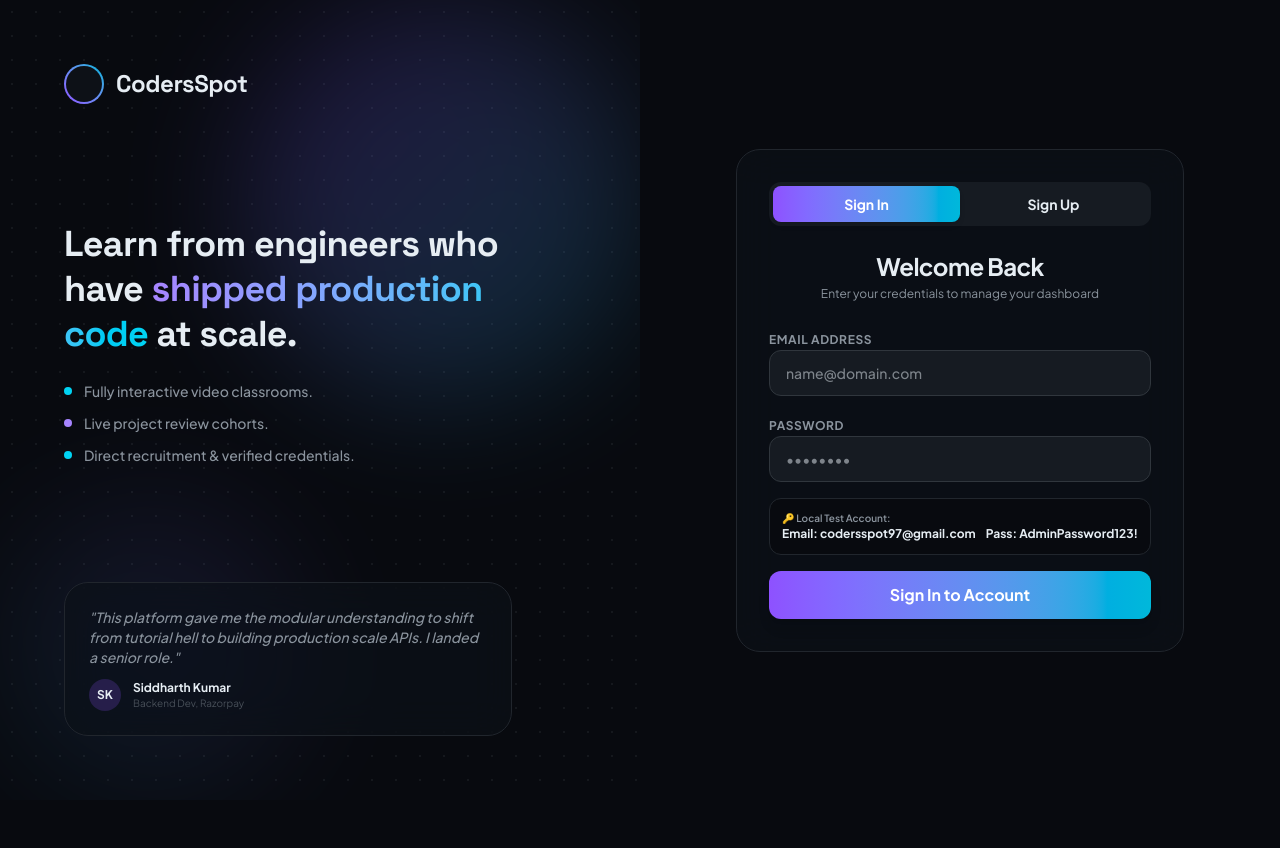
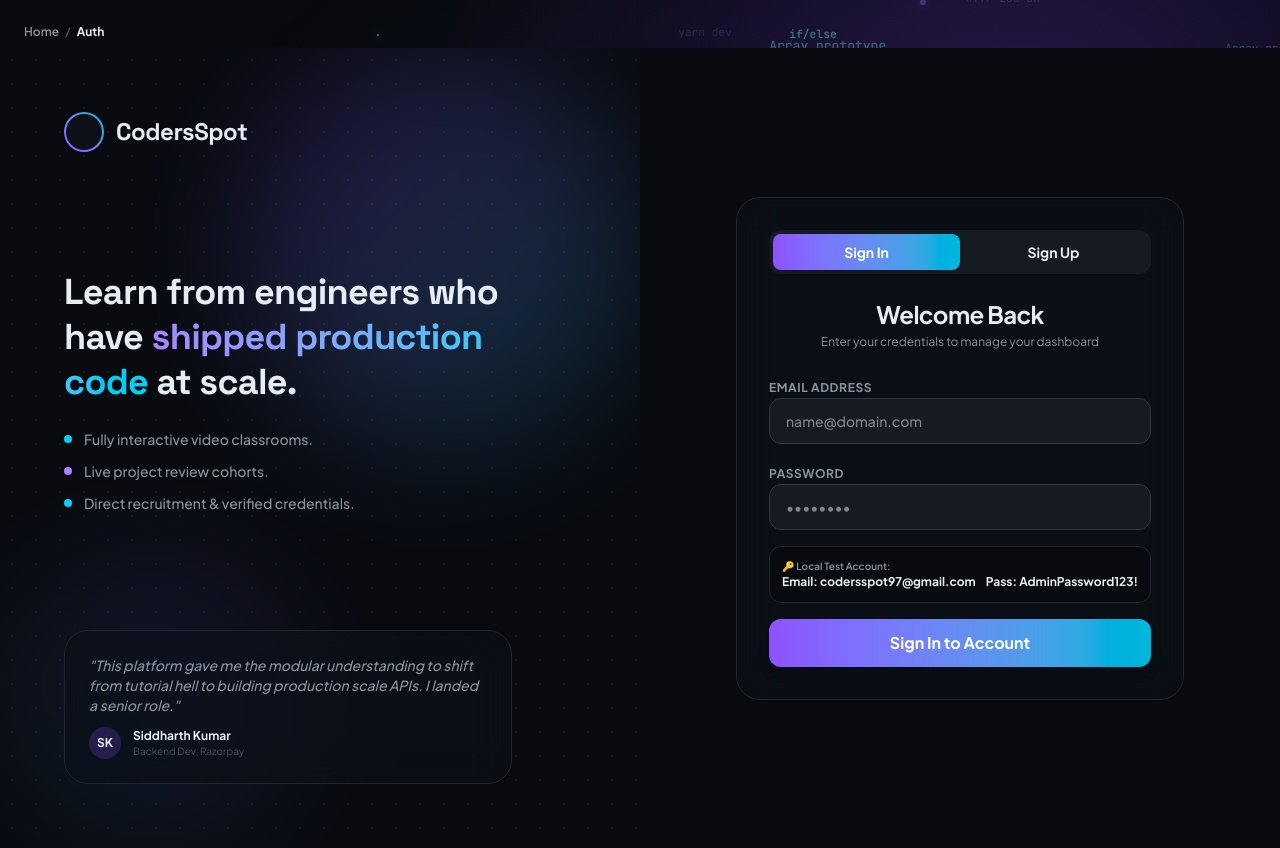
Before and after one commit to Sanskar-25may/codersspot, a React (Vite) app in the folder frontend/: page /auth in a window 1280 px wide. Before the commit the page ends 800 px from the top, so only its background shows below. Built offline with nearby package versions, Linux system fonts and the light colour scheme; no server answers.

Commit message:
feat: implement global portal breadcrumbs navigation header component

```diff
--- a/frontend/src/App.tsx
+++ b/frontend/src/App.tsx
@@ -5,6 +5,7 @@ import Navbar from './components/Navbar';
 import Footer from './components/Footer';
 import DynamicBackground from './components/DynamicBackground';
 import ScrollToTop from './components/ScrollToTop';
+import Breadcrumb from './components/Breadcrumb';
 
 // Public Pages
 import LandingPage from './pages/public/LandingPage';
@@ -61,6 +62,7 @@ function AppRoutes() {
       <Navbar />
 
       <main className="flex-grow flex flex-col">
+        <Breadcrumb />
         <Routes>
           {/* Public Pages */}
           <Route path="/" element={<LandingPage />} />
--- /dev/null
+++ b/frontend/src/components/Breadcrumb.tsx
@@ -0,0 +1,75 @@
+import { Link, useLocation } from 'react-router-dom';
+
+export default function Breadcrumb() {
+  const location = useLocation();
+  const path = location.pathname;
+
+  // List of public paths where we DO NOT want to show the portal breadcrumbs
+  const isPublicPath =
+    path === '/' ||
+    path === '/about' ||
+    path === '/courses' ||
+    path === '/placements' ||
+    path === '/testimonials' ||
+    path === '/contact' ||
+    path === '/community' ||
+    path === '/projects' ||
+    path.startsWith('/engineers');
+
+  if (isPublicPath) return null;
+
+  // Split path into segments
+  const segments = path.split('/').filter(Boolean);
+  if (segments.length === 0) return null;
+
+  // Capitalize path segments for display
+  const formatSegment = (str: string) => {
+    // If it looks like a UUID or ID (contains dashes, numbers, or hash-like length)
+    if (str.length > 20 || str.includes('-') && /\d/.test(str)) {
+      return str; // return raw ID as in screenshot
+    }
+    return str.charAt(0).toUpperCase() + str.slice(1);
+  };
+
+  // Helper to build intermediate paths
+  const getLinkPath = (index: number) => {
+    return '/' + segments.slice(0, index + 1).join('/');
+  };
+
+  return (
+    <div className="max-w-7xl mx-auto px-6 pt-6 pb-2 w-full z-20 flex items-center gap-1.5 text-xs font-semibold select-none">
+      {/* Home link */}
+      <Link
+        to="/"
+        className="hover:underline transition-all"
+        style={{ color: 'var(--text-secondary)' }}
+      >
+        Home
+      </Link>
+
+      {segments.map((segment, idx) => {
+        const isLast = idx === segments.length - 1;
+        const segmentName = formatSegment(segment);
+
+        return (
+          <span key={idx} className="flex items-center gap-1.5">
+            <span style={{ color: 'var(--text-tertiary)' }}>/</span>
+            {isLast ? (
+              <span className="font-bold" style={{ color: 'var(--text-primary)' }}>
+                {segmentName}
+              </span>
+            ) : (
+              <Link
+                to={getLinkPath(idx)}
+                className="hover:underline transition-all"
+                style={{ color: 'var(--text-secondary)' }}
+              >
+                {segmentName}
+              </Link>
+            )}
+          </span>
+        );
+      })}
+    </div>
+  );
+}
```
